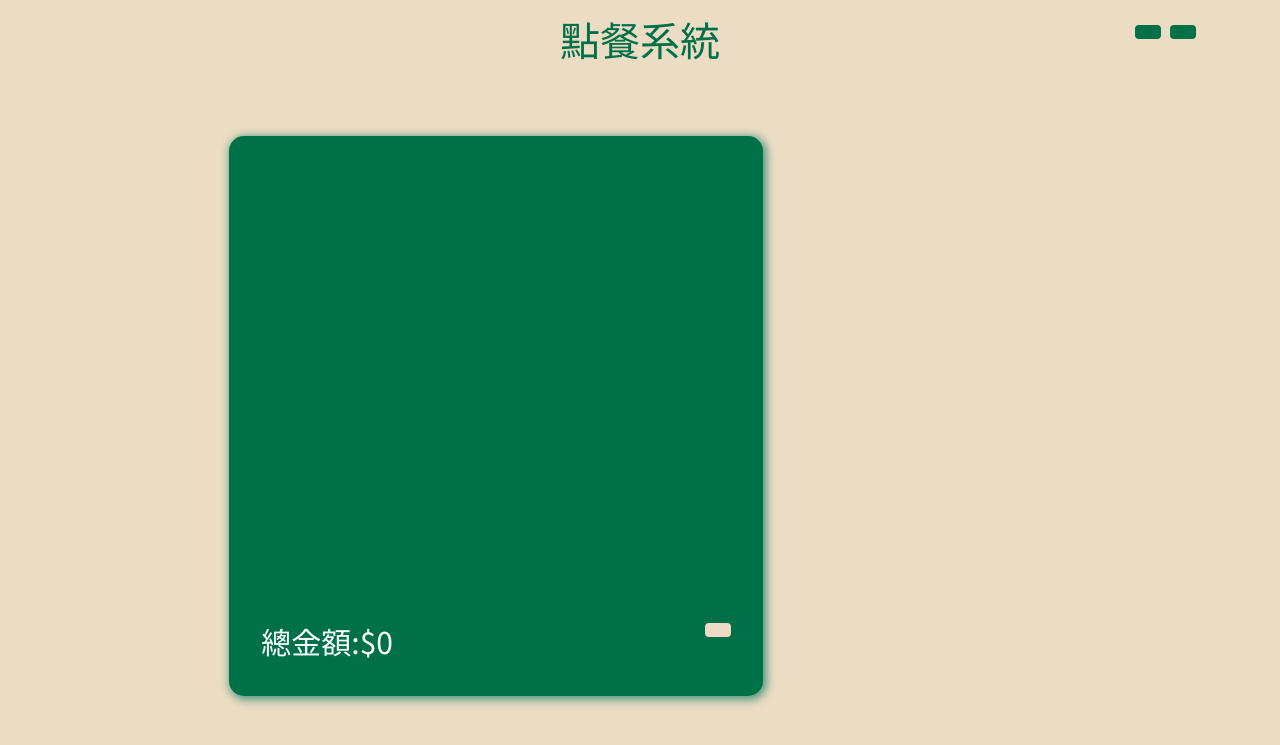
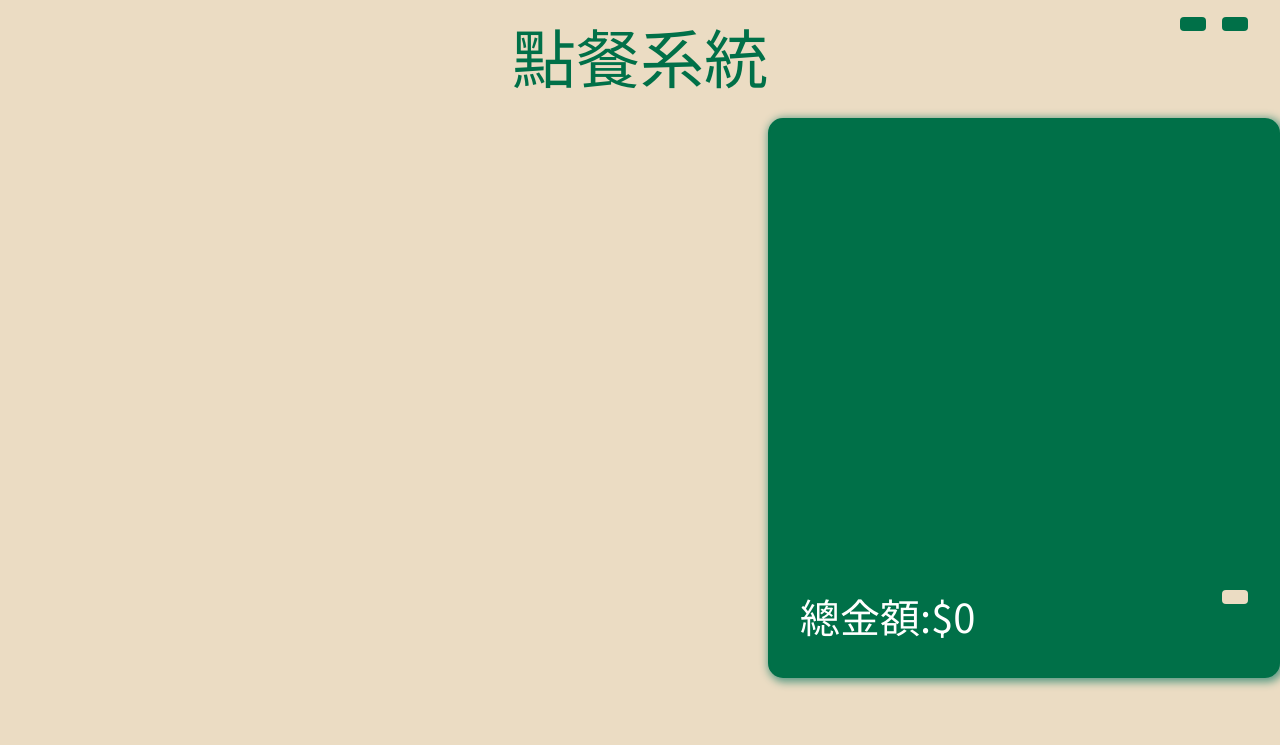
Before and after one commit to imfulee/restaurant-ordering-system, a PHP site: page / in a window 1280 px wide. Shown: the top 745 px of the page. Run offline with PHP 8.4, Linux system fonts and the light colour scheme; data that the repository does not hold is empty; some libraries are stand-ins or nearby versions.

Commit message:
index page adjusted to landscaped and potrait

```diff
--- a/index.php
+++ b/index.php
@@ -64,8 +64,8 @@
   .projectBtn {
     color: #007048;
     width: 180px;
-    margin-bottom: 10px;
     border: 2px solid;
+    display: grid;
   }
 
   .row {
@@ -183,55 +183,175 @@
     border-radius: 5px;
   }
 
-  #order_list_background {
+  .btn-xxl {
+    font-size: 2rem;
+  }
+  .btn-xl {
+    font-size: 3rem;
+  }
+
+  div#v-pills-tab>button {
+    justify-self: center;
+    width: auto;
+  }
+
+  h2#swal2-title {
+    font-size: 3rem;
+  }
+
+  div#order_list {
+    font-size: 2rem;
+    overflow-y: scroll;
+  }
+
+  button.add-on {
+    font-size: 4rem;
+  }
+
+  input#appendedPrependedInput1 {
+    font-size: 4rem;
+  }
+
+  span.remark_span {
+    font-size: 3rem;
+  }
+
+  /* Chrome, Safari, Edge, Opera */
+  input::-webkit-outer-spin-button,
+  input::-webkit-inner-spin-button {
+    -webkit-appearance: none;
+    margin: 0;
+  }
+
+  /* Firefox */
+  input[type=number] {
+    -moz-appearance: textfield;
+  }
+
+  @media (orientation: landscape) {
+    div#order_list_background {
+      color: white;
       border: 2px solid #007048;
-    min-height: 70vh;
-    height: auto;
-    border-radius: 24px;
+      height: 70vh;
       border-radius: 15px;
       box-shadow: 2px 2px 8px 2px #579982;
       padding: 30px 30px;
       background-color: #007048;
       display: grid;
-    grid-template-rows: 90% 10%;
+      grid-template-rows: 80% 20%;
+      justify-self: end;
+    }
+
+    div#row_title {
+      display: grid;
+      grid-template-columns: 30% auto 30%;
+      margin-top: 17px;
+      margin-bottom: 1rem;
+    }
+    div#col_ordering_controls {
+      display: grid;
+      grid-template-columns: 20% auto;
+      margin-bottom: 1rem;
+    }
+
+    div#row_main {
+      margin-top: 1rem;
+      display: grid;
+      grid-template-columns:1.5fr 1fr;
+    }
+
+    div#v-pills-tab {
+      display: grid;
+      row-gap: 1em;
+      max-height: 70vh;
+      overflow-y: scroll;
+    }
+
+    div.tab-pane.fade.active.show {
+      display: grid;
+      grid-template-columns: repeat(3, 1fr);
+      gap: 1em;
+      overflow-y: scroll;
+      max-height: 60vh;
+    }
+  }
+
+  @media (orientation: portrait) {
+    div#order_list_background {
+      color: white;
+      border: 2px solid #007048;
+      height: 36vh;
+      border-radius: 15px;
+      box-shadow: 2px 2px 8px 2px #579982;
+      padding: 30px 30px;
+      background-color: #007048;
+      display: grid;
+      grid-template-rows: 80% 20%;
+      justify-self: end;
+    }
+
+    div#row_title {
+      display: grid;
+      grid-template-columns: 30% auto 30%;
+      margin-top: 15px;
+      margin-bottom: 1rem;
+    }
+
+    div#row_main {
+      overflow-y: hidden;
+    }
+
+    div#col_ordering_controls {
+      display: grid;
+      grid-template-columns: 20% auto;
+      margin-bottom: 1rem;
+    }
+
+    div#v-pills-tab {
+      display: grid;
+      row-gap: 1em;
+      max-height: 45vh;
+      overflow-y: scroll;
+    }
+
+    div.tab-pane.fade.active.show {
+      display: grid;
+      grid-template-columns: repeat(3, 1fr);
+      gap: 1em;
+      overflow-y: scroll;
+      height: 40vh;
+    }
   }
 </style>
 
 <body>
-  <div class="row">
-    <div class="col-4"></div>
-    <div class="col-4">
-      <h1 style="margin-top: 15px;text-align: center;color: #007048;">點餐系統</h1>
-    </div>
-    <div class="col-4">
-      <a href="setting.php" type="button" class="btn" title="修改" style="background-color: #007048;color: white;margin-top: 25px;margin-left: 282px;"><i class="fas fa-pen"></i></a>
-      <a href="report.php" type="button" class="btn" title="報表" style="background-color: #007048;color: white;margin-top: 25px;margin-left: 5px;"><i class="fas fa-file-alt"></i></a>
+  <div class="row" id="row_title">
+    <div id="btn_control_left"></div>
+    <h1 style="text-align: center;color: #007048; font-size: 4rem;">點餐系統</h1>
+    <div id="btn_control_right">
+      <a href="report.php" type="button" class="btn btn-xl" title="報表" style="background-color: #007048;color: white; float: right; margin-right: 2rem;"><i class="fas fa-file-alt"></i></a>
+      <a href="setting.php" type="button" class="btn btn-xl" title="修改" style="background-color: #007048;color: white; float: right; margin-right: 1rem;"><i class="fas fa-pen"></i></a>
     </div>
   </div>
 
-  <div class="row" style="margin-top: 15px;">
-    <div class="col-md-1"></div>
-    <div class="col-md-1" style="margin-top: 50px;">
+  <div class="row" id="row_main">
+    <div id="col_ordering_controls">
       <div class="nav flex-column nav-pills me-3" id="v-pills-tab" role="tablist" aria-orientation="vertical">
       </div>
-    </div>
-    <div class="col-md-10" style="margin-top: 50px;">
-      <div class="d-flex align-items-start">
-        <div class="nav flex-column nav-pills me-3" id="v-pills-tab-type" role="tablist" aria-orientation="vertical">
+      <div>
+        <div class="nav nav-pills me-3" id="v-pills-tab-type" role="tablist">
         </div>
         <div class="tab-content" id="v-pills-tabContent">
         </div>
-        <div class="col-md-6" style="color: white;">
+      </div>
+    </div>
     <div id="order_list_background">
       <div id="order_list">
       </div>
       <div style="align-self: end;">
-              <label style="font-size: 30px;">總金額:$<span id="totalAmount">0</span></label>
-              <button type="button" class="btn" id="checkOut" style="float: right;background-color: #ebdcc3;color: #007048;margin-top: 4px;" onclick="confirmAlert()"><i class="fas fa-arrow-right"></i></button>
+        <label style="font-size: 40px;">總金額:$<span id="totalAmount">0</span></label>
+        <button type="button" class="btn btn-xxl" id="checkOut" style="float: right;background-color: #ebdcc3;color: #007048;margin-top: 4px;" onclick="confirmAlert()"><i class="fas fa-arrow-right"></i></button>
       </div>
-          </div>
-        </div>
-        <div class="col-md-1"></div>
     </div>
 </body>
 
@@ -279,12 +399,12 @@
     let is_all_unit_price_set = true;
     for (const order_item of global_order[table_button_selected_id()]) {
       let is_gifted = false;
-      for(const remark of order_item["item_remarks"]){
-        if(remark["remark"] === "招待"){
+      for (const remark of order_item["item_remarks"]) {
+        if (remark["remark"] === "招待") {
           is_gifted = true;
         }
       }
-      if (order_item["unit_price"] === 0 && !is_gifted) {
+      if (!(order_item["unit_price"] !== 0 || is_gifted || order_item["edited"])) {
         alert(`${order_item["item_name"]}的價格還沒有設定`);
         is_all_unit_price_set = false;
       }
@@ -298,7 +418,7 @@
           "payment": payment,
           "order_list": global_order[table_button_selected_id()]
         }),
-      function(){
+        function() {
           global_order[table_button_selected_id()] = [];
           set_order();
         });
@@ -336,7 +456,7 @@
       checkbox_input.id = remark["uuid"];
       checkbox_input.name = "variety";
       let span_in_label = document.createElement("span");
-      span_in_label.className = "round button";
+      span_in_label.className = "round button remark_span";
       span_in_label.innerText = remark["remark"];
 
       outer_label.append(checkbox_input);
@@ -348,7 +468,7 @@
       html: `
           <div style="margin-bottom: 10px;">
             <button class="add-on" onclick="chgNum(1,'del')"><i class="fas fa-minus"></i></button>
-            <input class="span3 text-center" id="appendedPrependedInput1" disabled="disabled" type="text" value="1" style="width: 122px;border-radius: 5px;background-color: #ffffff;color: #106a8e;"/>
+            <input class="span3 text-center" id="appendedPrependedInput1" type="number" value="1" style="width: 122px;border-radius: 5px;background-color: #ffffff;color: #106a8e;"/>
             <button class="add-on" onclick="chgNum(1,'add')"><i class="fas fa-plus"></i></button>
           </div>` + outer_div.outerHTML,
       showCancelButton: true,
@@ -385,6 +505,7 @@
           "unit_price": parseInt(global_selected_item["price"]),
           "order_price": parseInt(global_selected_item["price"]) * parseInt(result.value[0]) * multiplier,
           "price_editable": global_selected_item["price_editable"],
+          "edited": false,
         });
         set_order();
       }
@@ -414,7 +535,7 @@
             }
           }
           let span_in_label = document.createElement("span");
-          span_in_label.className = "round button";
+          span_in_label.className = "round button remark_span";
           span_in_label.innerText = remark["remark"];
 
           outer_label.append(checkbox_input);
@@ -423,15 +544,16 @@
         }
 
         let div_edit_price = document.createElement("div");
-        div_edit_price.style="display: grid; width: 100%";
-        if(order["price_editable"]){
+        div_edit_price.style = "display: grid; width: 100%; font-size: 2rem;";
+        if (order["price_editable"]) {
           let label_edit_price = document.createElement("label");
           label_edit_price.innerText = "單價";
           let input_edit_price = document.createElement("input");
           input_edit_price.className = "swal2-input";
-          input_edit_price.style = "width: 80%; justify-self: center;";
-          input_edit_price.type = "text";
+          input_edit_price.style = "width: 80%; justify-self: center; margin: 0";
+          input_edit_price.type = "number";
           input_edit_price.id = "input-0-price";
+          input_edit_price.setAttribute("min", "0")
           input_edit_price.setAttribute("value", order["unit_price"]);
           input_edit_price.setAttribute("autocapitalize", "none");
           div_edit_price.append(label_edit_price);
@@ -459,7 +581,7 @@
               }
             }
             let new_unit_price = order["unit_price"];
-            if(document.getElementById("input-0-price")){
+            if (document.getElementById("input-0-price")) {
               new_unit_price = parseInt(document.getElementById("input-0-price").value);
             }
             return new Promise(function(resolve) {
@@ -491,6 +613,7 @@
                   "unit_price": parseInt(result.value[3]),
                   "order_price": parseInt(result.value[3]) * parseInt(result.value[0]) * multiplier,
                   "price_editable": order["price_editable"],
+                  "edited": true,
                 });
               } else {
                 tmp_order_list.push(ind_order);
@@ -556,9 +679,9 @@
       for (const menu_type of global_menu_type) {
         let button = document.createElement("button");
         if (index_menu_type === 0) {
-          button.className = "btn nav-link menutypeBtn active";
+          button.className = "btn nav-link menutypeBtn active btn-xxl";
         } else {
-          button.className = "btn nav-link menutypeBtn";
+          button.className = "btn nav-link menutypeBtn btn-xxl";
         }
         button.id = menu_type["uuid"];
         button.setAttribute("data-bs-toggle", "pill");
@@ -568,6 +691,9 @@
         button.setAttribute("aria-controls", `v-pills-${menu_type["type"]}`);
         button.setAttribute("aria-selected", "true");
         button.innerText = `${menu_type["type"]}`;
+        button.onclick = function() {
+
+        }
         v_tabs_div.append(button);
         index_menu_type++;
       }
@@ -605,12 +731,19 @@
 
       for (const menu_item of global_menu_item) {
         let menu_item_button = document.createElement("button");
-        menu_item_button.className = "btn projectBtn";
-        menu_item_button.innerText = `${menu_item["item_name"]} $${menu_item["price"]}`;
+        menu_item_button.className = "btn projectBtn btn-xxl";
+        let menu_item_button_itemname = document.createElement("div");
+        menu_item_button_itemname.innerText = menu_item["item_name"];
+        menu_item_button_itemname.className = "projectBtnDetails";
+        let menu_item_button_price = document.createElement("div");
+        menu_item_button_price.innerText = `$${menu_item["price"]}`;
+        menu_item_button_price.className = "projectBtnDetails";
+        menu_item_button.append(menu_item_button_itemname);
+        menu_item_button.append(menu_item_button_price);
         menu_item_button.id = menu_item["uuid"];
         menu_item_button.onclick = function() {
           let price_editable = false;
-          if(parseInt(menu_item["price"]) === 0){
+          if (parseInt(menu_item["price"]) === 0) {
             price_editable = true;
           }
           global_selected_item = {
@@ -619,7 +752,8 @@
             "item_name": menu_item["item_name"],
             "price": menu_item["price"],
             "type_uuid": menu_item["type_uuid"],
-            "price_editable": price_editable
+            "price_editable": price_editable,
+            "edited": false,
           };
           Alertadd();
         }
@@ -647,9 +781,9 @@
         for (const [index, table] of json_data.entries()) {
           let button = document.createElement("button");
           if (index === 0) {
-            button.className = "btn nav-link tableBtn active"
+            button.className = "btn nav-link tableBtn active btn-xxl"
           } else {
-            button.className = "btn nav-link tableBtn";
+            button.className = "btn nav-link tableBtn btn-xxl";
           }
           button.setAttribute("data-bs-toggle", "pill");
           button.innerText = `桌號${table["table_name"]}`;
```
Lines whose indentation alone changed are shown as unchanged.
